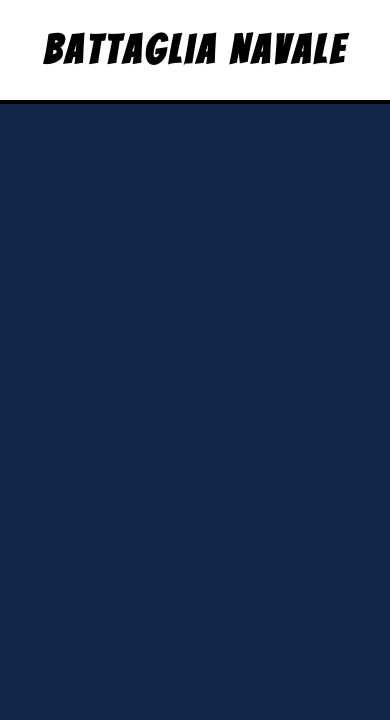
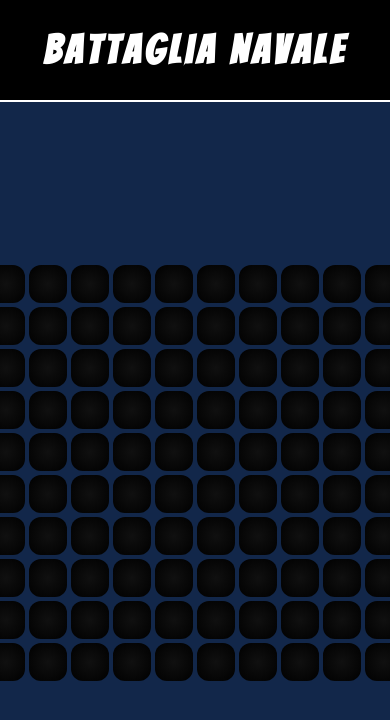
Before and after one commit to CrisByte04/battaglianavale, a plain HTML site: page gamePage.html in a window 390 px wide. Drawn offline with Linux system fonts and the light colour scheme.

Commit message:
Griglia aggiunta con lo script del gioco

```diff
--- a/Styles/styleGame.css
+++ b/Styles/styleGame.css
@@ -38,12 +38,47 @@ body {
     align-items: center;
     width: 100%;
     height: 100px;
-	background: white;
-	color: black;
-	border-bottom: 4px solid black;
+    background: black;
+    color: white;
+    border-bottom: 2px solid white;
     font-family: "Bangers";
     font-size: 40px;
     letter-spacing: 4px;
     -moz-user-select: none;
     -webkit-user-select: none;
 }
+
+.tabellaContenitore {
+    display: flex;
+    justify-content: center;
+    align-items: center;
+    width: 100%;
+    height: calc(100% - 102px);
+}
+
+.buttonGriglia {
+    width: 50px;
+    height: 50px;
+    margin: 2px;
+    background: radial-gradient(#101010, #000000);
+    border-radius: 12px;
+    transition: 0.4s ease;
+}
+.buttonGriglia:hover {
+    background: radial-gradient(#242424, #000000);
+    border-radius: 24px;
+}
+@media screen and (max-width: 640px) {
+    .buttonGriglia {
+        width: 44px;
+        height: 44px;
+        margin: 2px;
+    }
+}
+@media screen and (max-width: 530px) {
+    .buttonGriglia {
+        width: 38px;
+        height: 38px;
+        margin: 1px;
+    }
+}
--- a/gamePage.html
+++ b/gamePage.html
@@ -19,5 +19,12 @@
   <!-- Titolo -->
   <div class="title">Battaglia Navale</div>
 
+  <!-- Tabella per la griglia -->
+  <table class="tabellaContenitore" id="table"></table>
+
 </body>
+
+<!-- Carica lo sript per il gioco -->
+<script src="./gameScript.js"></script>
+
 </html>
--- /dev/null
+++ b/gameScript.js
@@ -0,0 +1,24 @@
+// Script for the Game //
+
+document.onload = documentoCaricato();
+
+function documentoCaricato() {
+    generaGriglia();
+}
+
+function generaGriglia() {
+    // Genera una griglia 10 x 10
+    var elements = "";
+    for (var i = 0; i < 10; i++) {
+        elements += "<tr>";
+        for (var k = 0; k < 10; k++) {
+            elements += ("<td><div class=\"buttonGriglia\" id=\"button" + i + "." + k +"\"></div></td>");
+        }
+        elements += "</tr>";
+    }
+    document.getElementById("table").innerHTML = elements;
+}
+
+function generaNavi() {
+    // Funzione per generare le navi nella Griglia
+}
```
Lines whose indentation alone changed are shown as unchanged.
